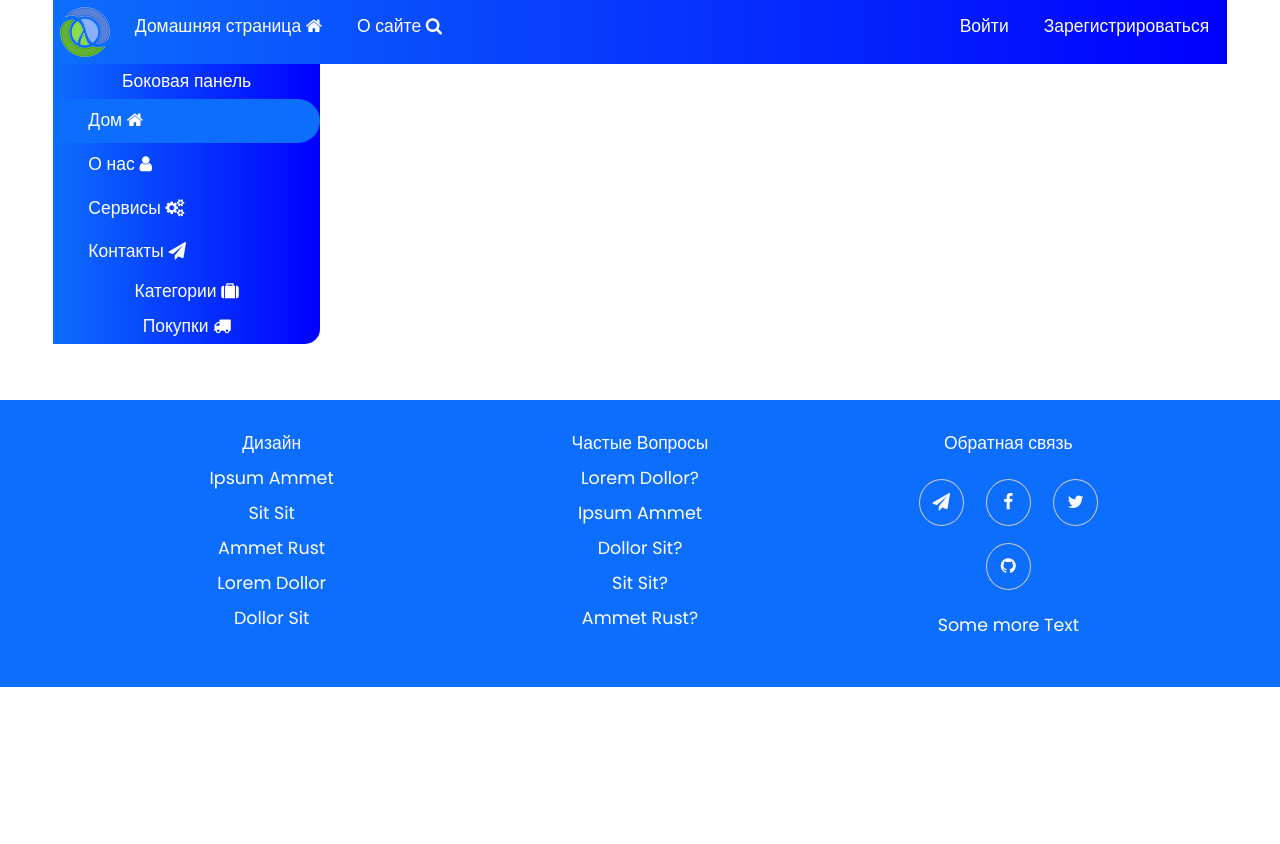
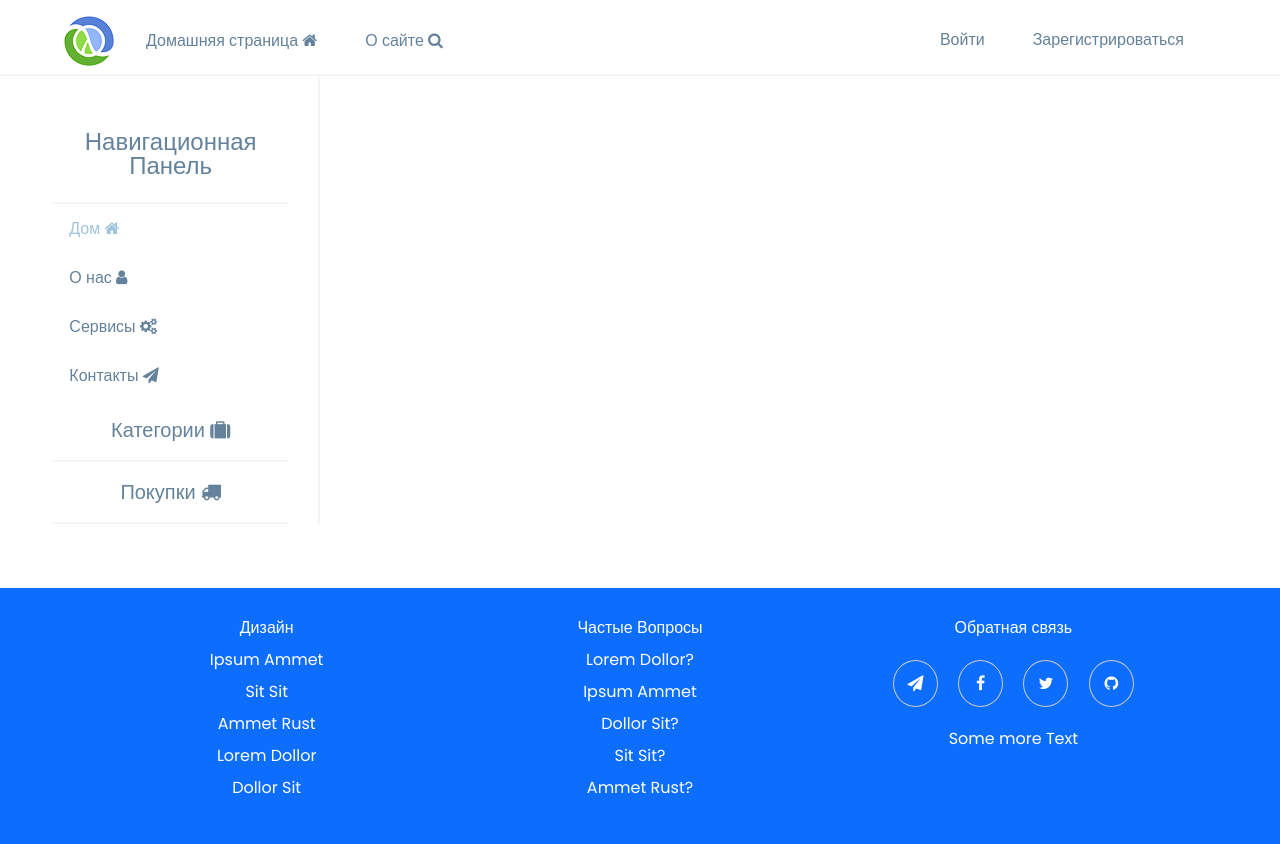
Before and after one commit to EgorKondratyev/site-shop-training, a Django app: page / in a window 1280 px wide. Before the commit the page ends 687 px from the top, so only its background shows below. Run offline with Django 4.2, Linux system fonts and the light colour scheme; data that the repository does not hold is empty.

Commit message:
new Light design on sidebar and header

```diff
--- a/shop/home/templates/home/base.html
+++ b/shop/home/templates/home/base.html
@@ -32,8 +32,7 @@
     </div> -->
     <!-- End Preloader -->
 
-    <div class="main-header-container">
-        <div class="main-header-grid">
+
     <div class="main-header">
 
         <div class="header">
@@ -72,8 +71,7 @@
         </div>
 
     </div>
-        </div>
-    </div>
+
     <!-- Header -->
 
     <!-- End Header -->
@@ -85,7 +83,7 @@
         <!-- Left Sidebar -->
         <div class="sidebar-container">
             <ul>
-                <h3 class="sidebar-title">Боковая панель</h3>
+                <div class="sidebar-nav-panel">Навигационная Панель</div>
 
                 {% if category_selected == 0 %}
                 <a class="sidebar-link-active" href="{% url 'home' %}">Дом <span class="fa fa-home"></span></a>
@@ -93,12 +91,12 @@
                 <a class="sidebar-link" href="{% url 'home' %}">Дом <span class="fa fa-home"></span></a>
                 {% endif %}
 
-                <a class="sidebar-link" href="{% url 'about' %}">О нас <span class="fa fa-user"></span>
+                <a class="sidebar-link" href="{% url 'about' %}">О нас <span class="fa fa-user"></span></a>
 
                 <a class="sidebar-link" href="#">Сервисы <span class="fa fa-cogs"></span></a>
                 <a class="sidebar-link" href="#">Контакты <span class="fa fa-paper-plane"></span></a>
 
-                    <h4 class="sidebar-block">Категории <span class="fa fa-suitcase"></span></h4>
+                <div class="sidebar-block">Категории <span class="fa fa-suitcase"></span></div>
 
                 {% for category in categories %}
                 {% if category_selected == category.id %}
@@ -113,19 +111,17 @@
                 <!-- <a href="#"><span class="fa fa-briefcase"></span>Works</a>
                 <a href="#"><span class="fa fa-suitcase"></span>Gallery</a> -->
 
-                    <h4 class="sidebar-block">Покупки <span class="fa fa-truck"></span></h4>
+                <div class="sidebar-block">Покупки <span class="fa fa-truck"></span></div>
 
                 {% if request.user.is_authenticated %}
                 {% if category_selected == 'cart' %}
                 <a class="sidebar-link-active" href="{{ cart.get_absolute_url }}">Корзина
                     <span class="fa fa-shopping-cart"></span></a>
-                    <a class="sidebar-link" href="/">Магазин <span
-                            class="fa fa-shopping-basket"></span></a>
+                <a class="sidebar-link" href="/">Магазин <span class="fa fa-shopping-basket"></span></a>
                 {% else %}
                 <a class="sidebar-link" href="{{ cart.get_absolute_url }}">Корзина <span
                         class="fa fa-shopping-cart"></span></a>
-                    <a class="sidebar-link" href="/">Магазин <span
-                            class="fa fa-shopping-basket"></span></a>
+                <a class="sidebar-link" href="/">Магазин <span class="fa fa-shopping-basket"></span></a>
                 {% endif %}
                 {% endif %}
             </ul>
--- a/shop/shop/static/css/style.css
+++ b/shop/shop/static/css/style.css
@@ -6,6 +6,7 @@
 	margin: 0;
 	border: 0;
 	font-family: 'Poppins', sans-serif;
+	font-size: 16px;
 }
 
 *,
@@ -93,47 +94,37 @@ h6 {
 
 /*--------------------*/
 
-body {
-}
+body {}
 
 /* Header */
-.main-header-container {
-	display: grid;
-	grid-template-columns: repeat(24, 1fr);
-	position: sticky;
-	top: 0;
-}
-
-.main-header-grid {
-	grid-column: 2/24;
-}
 
 .main-header {
+	padding: 0 4em;
 	display: flex;
 	justify-content: space-between;
-	background: linear-gradient(90deg, #0d6efd 0%, #0000FD 100%);
-
+	border-bottom: solid 2px #F6F4F5;
 }
 
 .header {
+	margin-bottom: 0.5em;
 	display: flex;
 }
 
 .logo {
-	padding: 0.5em;
+	padding: 1em 1em 0 0;
 }
 
 .nav-link {
 	padding: 1em;
-	font-size: 1.25em;
-	color: white;
-	text-decoration: none;
+	margin: 1em 1em 0 0;
+	color: #64829B;
 	transition: 0.75s;
 }
 
 .nav-link:hover {
-	background-color: #0d6efd;
-	border-radius: 45px;
+	color: #F6F4F5;
+	background-color: #C5BAA9;
+	border-radius: 1em;
 }
 
 /* End Header */
@@ -158,44 +149,44 @@ body {
 
 /* Sidebar */
 .sidebar-container {
-	background: linear-gradient(90deg, #0d6efd 0%, #0000ff 100%);
-	color: white;
+	color: #64829B;
+	padding: 1.5em 1.5em 0 0;
 	font-size: 1.25em;
-	border-radius: 0px 0px 15px 0px;
+	border-right: solid 2px #F6F4F5;
 }
 
-.sidebar-title {
-	padding: 0.5em;
+.sidebar-nav-panel {
+	padding: 1em 0;
 	text-align: center;
+	font-size: 1.5em;
+	border-bottom: solid 2px #F6F4F5;
 }
 
 .sidebar-block {
-	padding: 0.5em 0 0.5em 0;
+	padding: 1em 0;
 	text-align: center;
+	font-size: 1.25em;
+	border-bottom: solid 2px #F6F4F5;
 }
 
 .sidebar-link {
 	display: block;
-	padding: 0.75em;
-	padding-left: 2em;
-	color: white;
-	text-decoration: none;
-	transition: 1s;
+	padding: 1em;
+	color: #64829B;
+	transition: 0.75s;
 }
 
 .sidebar-link-active {
 	display: block;
-	padding: 0.75em;
-	padding-left: 2em;
-	color: white;
-	text-decoration: none;
-	background-color: #0d6efd;
-	border-radius: 45px;
+	padding: 1em;
+	color: #A0C4DC;
+	transition: 0.75s;
 }
 
 .sidebar-link:hover {
-	background-color: #0d6efd;
-	border-radius: 45px;
+	color: #F6F4F5;
+	background-color: #C5BAA9;
+	border-radius: 1em;
 }
 
 /* End Sidebar */
@@ -424,6 +415,7 @@ body {
 	display: grid;
 	grid-column: 1/13;
 }
+
 .total-price-block {
 	text-align: center;
 	padding: 2em;
```
Lines whose indentation alone changed are shown as unchanged.
